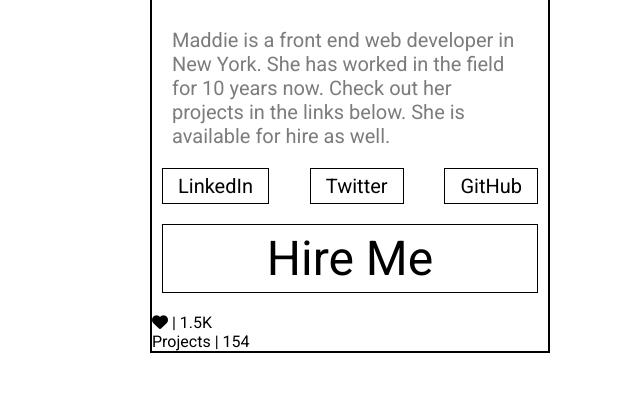
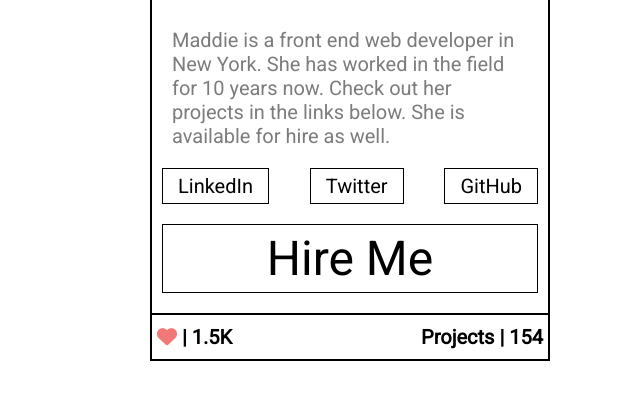
Before and after one commit to DallinRodgers/This-Is-Maddie, a plain HTML site: page index.html in a window 1280 px wide. Shown: the part 284-684 px from the top of the page, without its empty margins (290-930 px from the left). Drawn offline with nearby package versions, Linux system fonts and the light colour scheme.

Commit message:
Footer styling
Created footer styling

```diff
--- a/main.scss
+++ b/main.scss
@@ -15,7 +15,7 @@ a {
   justify-content: center;
 }
 .content {
-    font-family: 'Roboto', sans-serif;
+  font-family: "Roboto", sans-serif;
   position: relative;
   border: 2px solid rgb(0, 0, 0);
   max-width: 400px;
@@ -31,7 +31,7 @@ a {
       left: -60px;
     }
     & h1 {
-            font-family: 'Special Elite', cursive;
+      font-family: "Special Elite", cursive;
       font-size: 55px;
       text-align: center;
       margin-top: 35px;
@@ -61,4 +61,15 @@ a {
       }
     }
   }
+  &-footer {
+    display: flex;
+    justify-content: space-between;
+    border-top: 2px solid black;
+    padding: 10px 5px;
+    font-weight: 800;
+    font-size: 20px;
+    i {
+      color: #f27777;
     }
+  }
+}
```
Also changed, not shown: main.css, 1 other file. Lines whose indentation alone changed are shown as unchanged.
